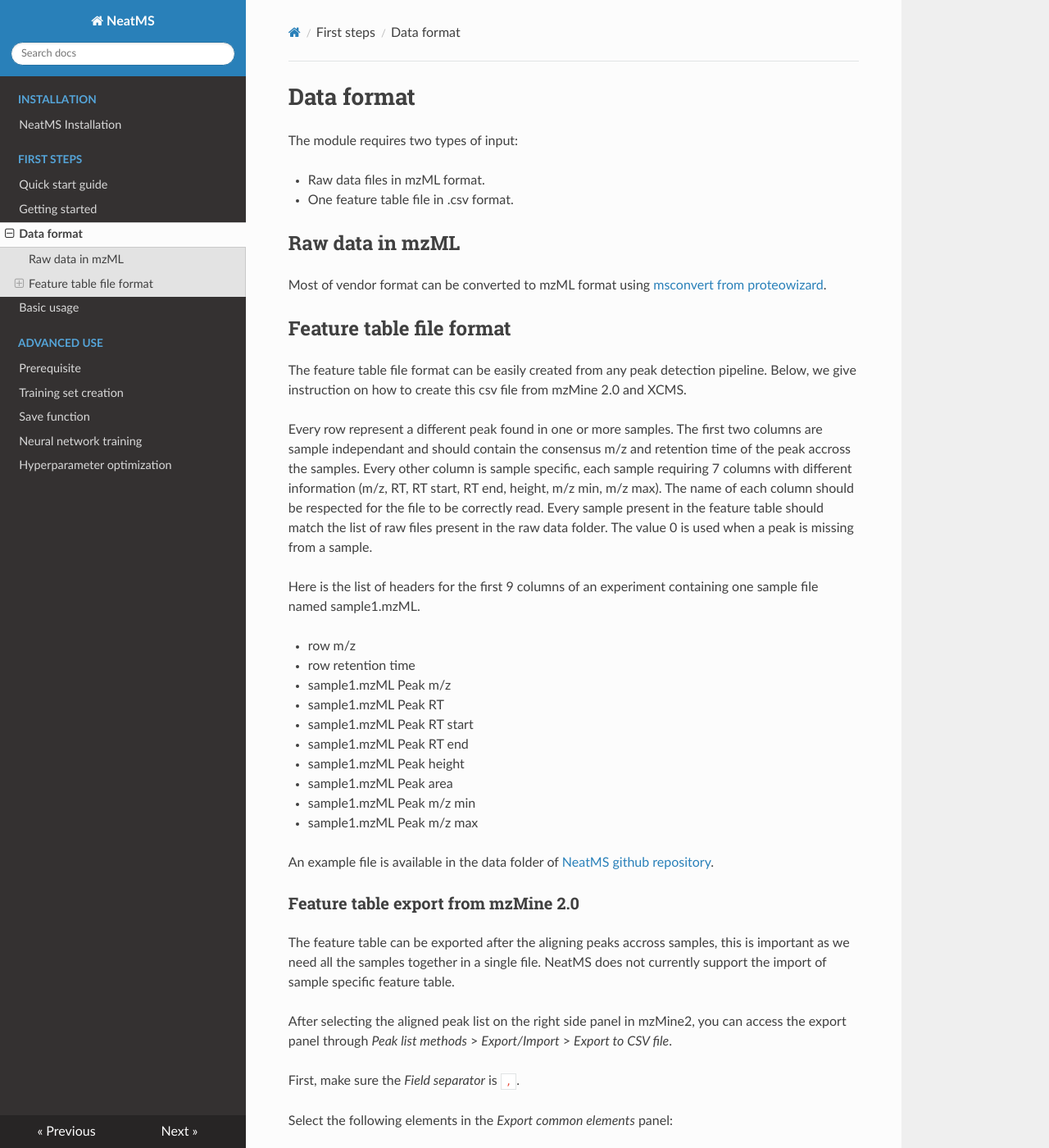
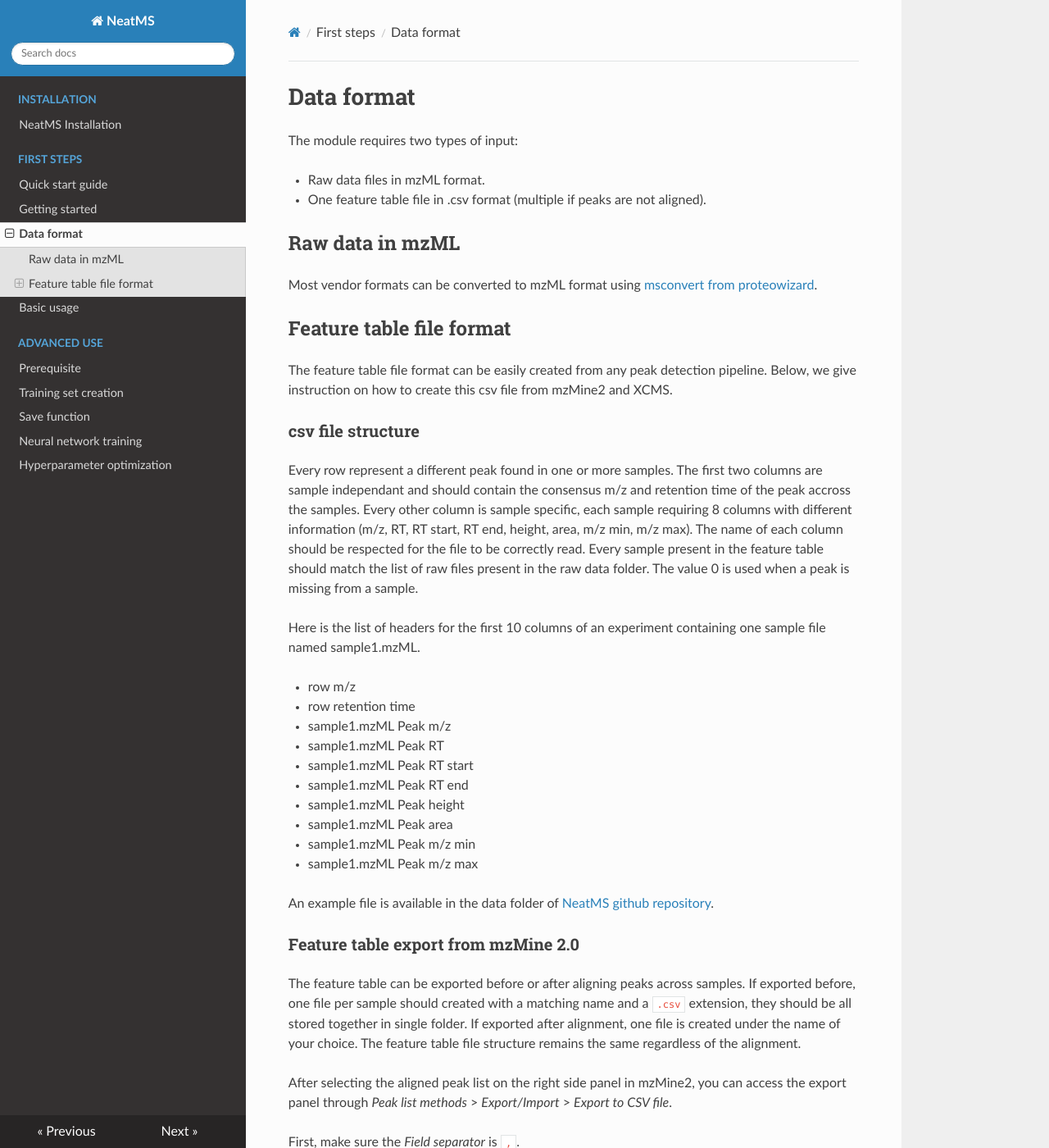
Before and after one commit to bihealth/NeatMS, an MkDocs documentation site: the page built from docs/first-steps/data-format.md, in a window 1280 px wide and 1400 px high. Shown: the whole window at 82% size. Built offline with MkDocs 1.6.1, drawn with Linux system fonts in a browser that asks for light colours; nearby versions of some CDN libraries; some of the changed text lies outside the part shown.

Commit message:
Doc: corrections and update

```diff
--- a/docs/first-steps/data-format.md
+++ b/docs/first-steps/data-format.md
@@ -3,20 +3,22 @@
 The module requires two types of input:
 
 * Raw data files in mzML format.
-* One feature table file in .csv format.
+* One feature table file in .csv format (multiple if peaks are not aligned).
 
 ## Raw data in mzML
 
-Most of vendor format can be converted to mzML format using [msconvert from proteowizard](http://proteowizard.sourceforge.net/).
+Most vendor formats can be converted to mzML format using [msconvert from proteowizard](http://proteowizard.sourceforge.net/).
 
 ## Feature table file format
 
-The feature table file format can be easily created from any peak detection pipeline. Below, we give instruction on how to create this csv file from mzMine 2.0 and XCMS.
+The feature table file format can be easily created from any peak detection pipeline. Below, we give instruction on how to create this csv file from mzMine2 and XCMS.
+
+### csv file structure
 
 Every row represent a different peak found in one or more samples.
-The first two columns are sample independant and should contain the consensus m/z  and retention time of the peak accross the samples. Every other column is sample specific, each sample requiring 7 columns with different information (m/z, RT, RT start, RT end, height, m/z min, m/z max). The name of each column should be respected for the file to be correctly read. Every sample present in the feature table should match the list of raw files present in the raw data folder. The value 0 is used when a peak is missing from a sample.
+The first two columns are sample independant and should contain the consensus m/z  and retention time of the peak accross the samples. Every other column is sample specific, each sample requiring 8 columns with different information (m/z, RT, RT start, RT end, height, area, m/z min, m/z max). The name of each column should be respected for the file to be correctly read. Every sample present in the feature table should match the list of raw files present in the raw data folder. The value 0 is used when a peak is missing from a sample.
 
-Here is the list of headers for the first 9 columns of an experiment containing one sample file named sample1.mzML.
+Here is the list of headers for the first 10 columns of an experiment containing one sample file named sample1.mzML.
 
 * row m/z
 * row retention time
@@ -33,7 +35,7 @@ An example file is available in the data folder of [NeatMS github repository](ht
 
 ### Feature table export from mzMine 2.0
 
-The feature table can be exported after the aligning peaks accross samples, this is important as we need all the samples together in a single file. NeatMS does not currently support the import of sample specific feature table.
+The feature table can be exported before or after aligning peaks across samples. If exported before, one file per sample should created with a matching name and a `.csv` extension, they should be all stored together in single folder. If exported after alignment, one file is created under the name of your choice. The feature table file structure remains the same regardless of the alignment.
 
 After selecting the aligned peak list on the right side panel in mzMine2, you can access the export panel through *Peak list methods* > *Export/Import* > *Export to CSV file*.
 
@@ -57,7 +59,7 @@ Select the following in the *Export data file elements* panel:
 
 Make sure to unselect any other element and click OK. Your feature table file is now ready.
 
-MZmine 2 also provides filtering options, we recommend to not filter the peaks at this stage as it can be done in NeatMS, but doing it now will not impact on NeatMS usage.
+MZmine2 also provides filtering options, we recommend to not filter the peaks at this stage as it can be done in NeatMS, but doing it now will not impact on NeatMS usage.
 
 ### Feature table export from XCMS
 
```
Also changed, not shown: docs/first-steps/getting-started.md (+4 -2 lines).
